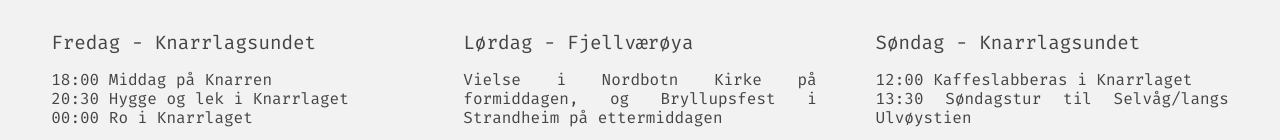
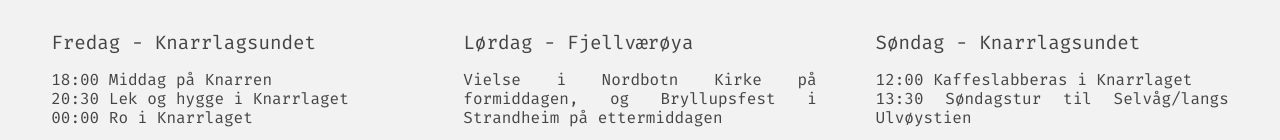
Before and after one commit to melhoos/gudrunogsimon, a React (Create React App) app: page / in a window 1280 px wide. Shown: the part 812-952 px from the top of the page. Built offline with nearby package versions, Linux system fonts and the light colour scheme.

Commit message:
Update Program.jsx

```diff
--- a/src/Program.jsx
+++ b/src/Program.jsx
@@ -15,7 +15,7 @@ const Program = () => {
           <p>
             18:00	Middag på Knarren
             <br/>
-            20:30	Hygge og lek i Knarrlaget
+            20:30	Lek og hygge i Knarrlaget
             <br/>
             00:00	Ro i Knarrlaget
           </p>
```
